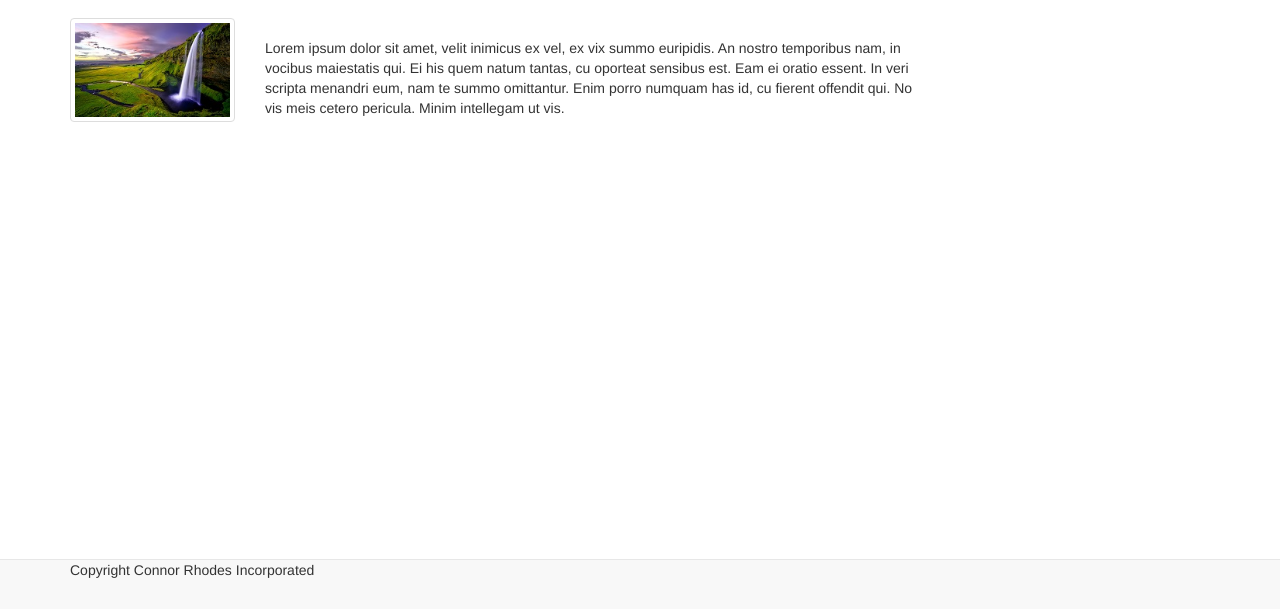
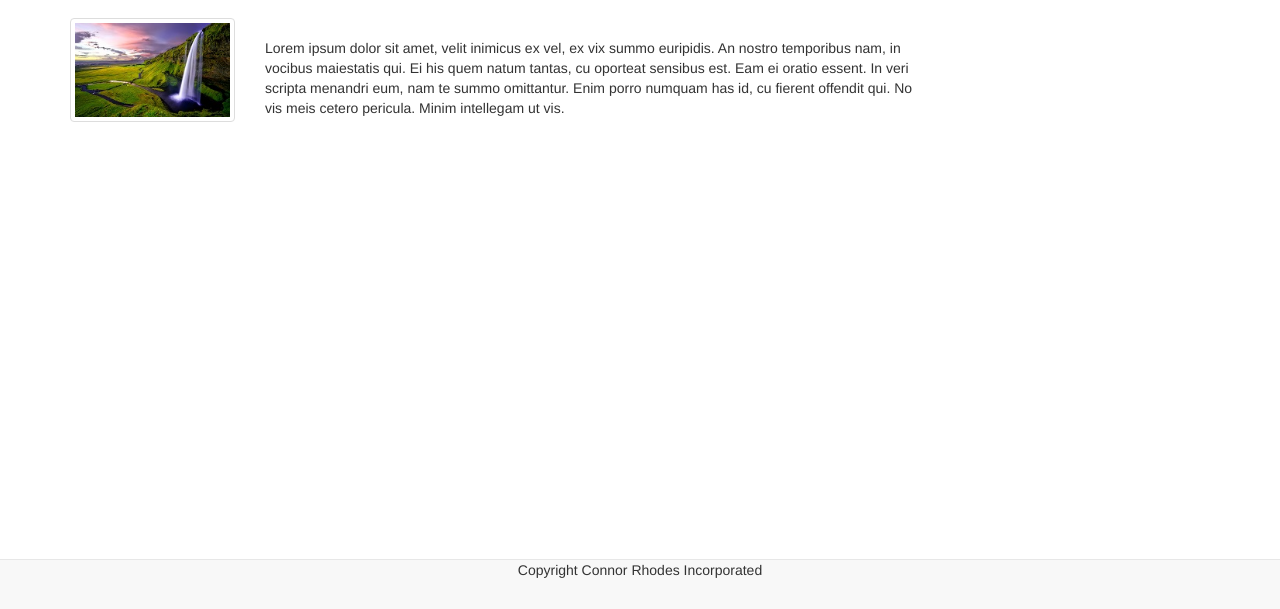
Before and after one commit to connorrhodes/Basic-Portfolio, a plain HTML site: page Bootstrap/index.html in a window 1280 px wide. Shown: the part 191-800 px from the top of the page. Drawn offline with nearby package versions, Linux system fonts and the light colour scheme.

Commit message:
centered footer text in bootstrap

```diff
--- a/Bootstrap/index.html
+++ b/Bootstrap/index.html
@@ -123,7 +123,7 @@
 
                 <nav class="navbar navbar-default navbar-fixed-bottom">
                     <div class="container">
-                        Copyright Connor Rhodes Incorporated
+                        <p class="text text-center">Copyright Connor Rhodes Incorporated</p>
                     </div>
                 </nav>
             </div>
```
